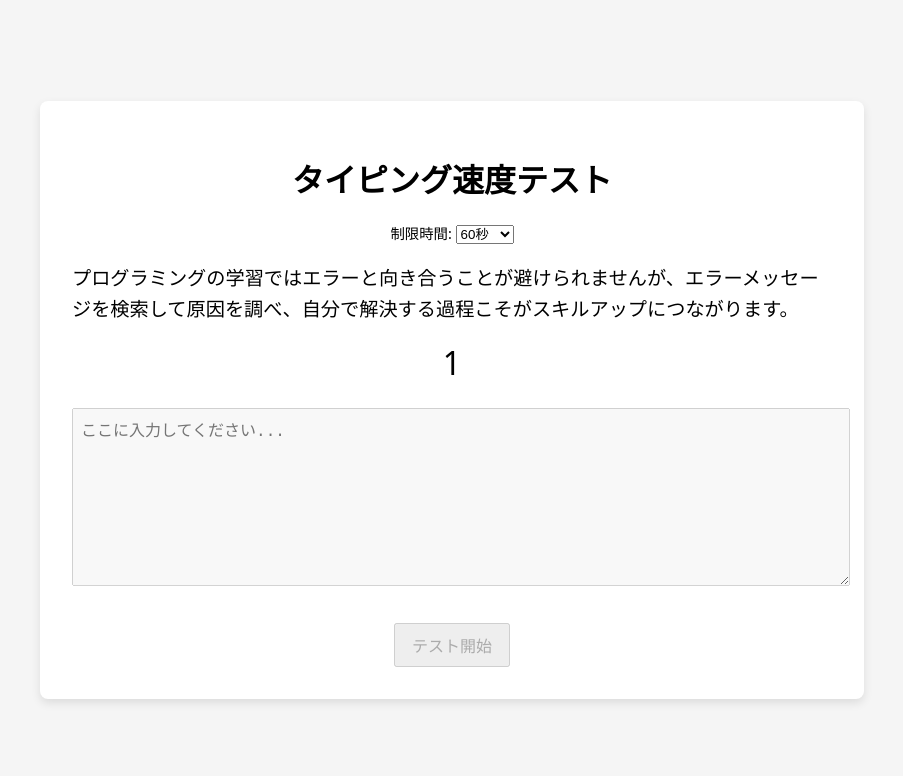
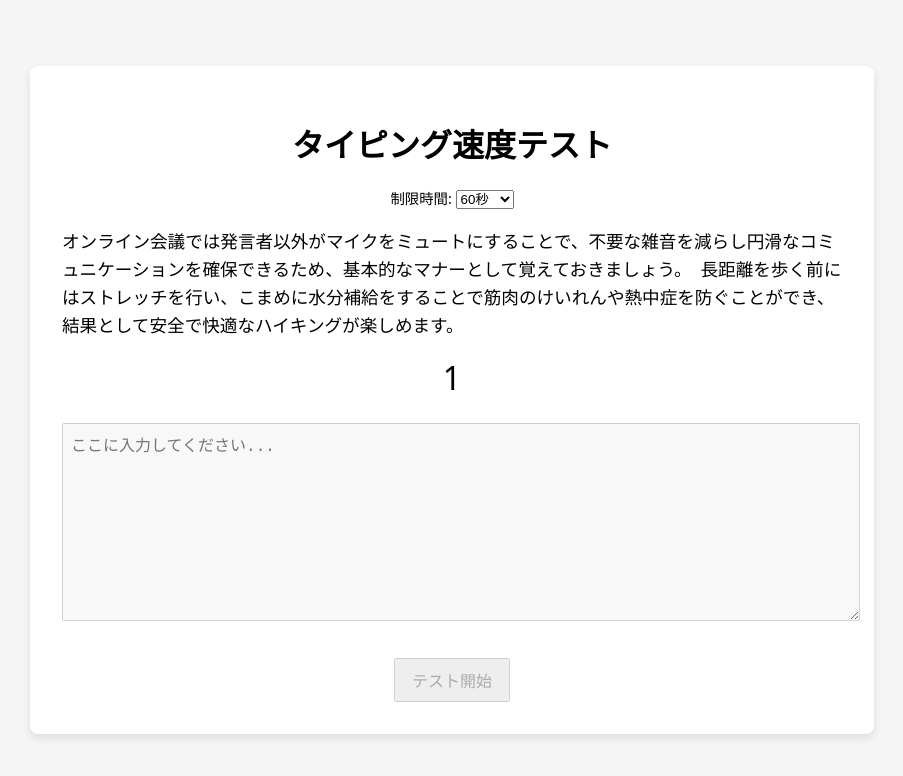
Before and after one commit to JapanTyping/typing-app, a plain HTML site: page index.html in a window 1280 px wide. Both pictures are taken after a click on the button "テスト開始". Shown: the whole page, without its empty margins (188-1091 px from the left). Drawn offline with Linux system fonts and the light colour scheme.

Commit message:
Add files via upload

```diff
--- a/script.js
+++ b/script.js
@@ -1,25 +1,25 @@
 
 const prompts = [
-  "パソコンでのタイピングが速くなると、メール作成や資料作りにかかる時間が大幅に短縮されるため、仕事の効率が向上し、余った時間を学習や趣味に充てることができます。",
-  "日本の四季折々の風景は美しく、特に春の桜並木や秋の紅葉は多くの観光客を魅了しますが、地元の人々にとっては幼い頃から馴染みのある心温まる原風景でもあります。",
-  "新しい言語を学習するとき、毎日少しずつ継続的に練習することが最も効果的であり、短期間に詰め込むよりも長期的に記憶が定着しやすくなると言われています。",
-  "オンライン会議では発言者以外がマイクをミュートにすることで、不要な雑音を減らし円滑なコミュニケーションを確保できるため、基本的なマナーとして覚えておきましょう。",
-  "長距離を歩く前にはストレッチを行い、こまめに水分補給をすることで筋肉のけいれんや熱中症を防ぐことができ、結果として安全で快適なハイキングが楽しめます。",
-  "図書館では静寂が保たれているため、集中して読書や勉強ができるだけでなく、膨大な蔵書の中から思いがけない本と出会う喜びを味わうことができるのが魅力です。",
-  "週末の農産物直売所には、地元の農家が朝採れの新鮮な野菜や果物を並べており、生産者の顔が見える安心感と旬の味覚を楽しめることから多くの人で賑わいます。",
-  "旅行の計画を立てる際には、目的地の気候や交通手段だけでなく、現地での文化や習慣を事前に調べておくことでトラブルを避け、より深い体験が得られるでしょう。",
-  "家電製品を長持ちさせるためには、取扱説明書に記載された定期的なメンテナンスを怠らず、フィルター清掃やファームウェアの更新を行うことが重要です。",
-  "音楽を聴きながら作業すると集中力が高まるという人もいれば、逆に注意が散漫になるという人もいるため、自分の性格や作業内容に合わせて環境を整えることが大切です。",
-  "金融リテラシーを高めるには、まず家計簿をつけて収支を把握し、無駄な出費を減らしたうえで投資や保険の基礎知識を学ぶことが、将来の資産形成の第一歩となります。",
-  "海外とのビジネスメールでは時差を考慮し、相手の営業時間内に届くよう送信時間を調整すると迅速な返信が得られやすく、商談をスムーズに進めることができます。",
-  "運動不足を解消するために毎日一万歩を目標に歩く人が増えていますが、続けるコツは数字ばかり気にせず、景色を楽しんだり友人と一緒に歩いたりして達成感を味わうことです。",
-  "プログラミングの学習ではエラーと向き合うことが避けられませんが、エラーメッセージを検索して原因を調べ、自分で解決する過程こそがスキルアップにつながります。",
-  "環境に配慮したライフスタイルとして、マイボトルやエコバッグを持ち歩く習慣を身につければ、プラスチックごみを減らし、地球温暖化防止に貢献することができます。",
-  "新刊書を発売日に購入するのも楽しいですが、古本屋で絶版になった書籍を見つける瞬間には、一期一会の出会いならではの感動とコレクター心を満たす喜びがあります。",
-  "長時間のデスクワークでは、一時間に一度立ち上がって軽いストレッチをするだけでも血行が促進され、肩こりや腰痛の予防につながると多くの専門家が推奨しています。",
-  "家庭料理の味付けを安定させるには計量スプーンやキッチンスケールを使うと良いですが、経験を積むと香りや色合いで塩梅を判断できるようになり、料理が一層楽しくなります。",
-  "スマートフォンで写真を撮る際、構図の三分割法を意識して被写体を配置するとバランスが良くなり、誰でも簡単にプロのような仕上がりを実現できると言われています。",
-  "公共交通機関で席を譲るときは、相手が遠慮しないよう自然な声かけと笑顔を添えることで、心温まるやり取りになり、周囲にも良い雰囲気が広がります。"
+  "パソコンでのタイピングが速くなると、メール作成や資料作りにかかる時間が大幅に短縮されるため、仕事の効率が向上し、余った時間を学習や趣味に充てることができます。　日本の四季折々の風景は美しく、特に春の桜並木や秋の紅葉は多くの観光客を魅了しますが、地元の人々にとっては幼い頃から馴染みのある心温まる原風景でもあります。",
+  "日本の四季折々の風景は美しく、特に春の桜並木や秋の紅葉は多くの観光客を魅了しますが、地元の人々にとっては幼い頃から馴染みのある心温まる原風景でもあります。　新しい言語を学習するとき、毎日少しずつ継続的に練習することが最も効果的であり、短期間に詰め込むよりも長期的に記憶が定着しやすくなると言われています。",
+  "新しい言語を学習するとき、毎日少しずつ継続的に練習することが最も効果的であり、短期間に詰め込むよりも長期的に記憶が定着しやすくなると言われています。　オンライン会議では発言者以外がマイクをミュートにすることで、不要な雑音を減らし円滑なコミュニケーションを確保できるため、基本的なマナーとして覚えておきましょう。",
+  "オンライン会議では発言者以外がマイクをミュートにすることで、不要な雑音を減らし円滑なコミュニケーションを確保できるため、基本的なマナーとして覚えておきましょう。　長距離を歩く前にはストレッチを行い、こまめに水分補給をすることで筋肉のけいれんや熱中症を防ぐことができ、結果として安全で快適なハイキングが楽しめます。",
+  "長距離を歩く前にはストレッチを行い、こまめに水分補給をすることで筋肉のけいれんや熱中症を防ぐことができ、結果として安全で快適なハイキングが楽しめます。　図書館では静寂が保たれているため、集中して読書や勉強ができるだけでなく、膨大な蔵書の中から思いがけない本と出会う喜びを味わうことができるのが魅力です。",
+  "図書館では静寂が保たれているため、集中して読書や勉強ができるだけでなく、膨大な蔵書の中から思いがけない本と出会う喜びを味わうことができるのが魅力です。　金融リテラシーを高めるには、まず家計簿をつけて収支を把握し、無駄な出費を減らしたうえで投資や保険の基礎知識を学ぶことが、将来の資産形成の第一歩となります。",
+  "金融リテラシーを高めるには、まず家計簿をつけて収支を把握し、無駄な出費を減らしたうえで投資や保険の基礎知識を学ぶことが、将来の資産形成の第一歩となります。　運動不足を解消するために毎日一万歩を目標に歩く人が増えていますが、続けるコツは数字ばかり気にせず、景色を楽しんだり友人と一緒に歩いたりして達成感を味わうことです。",
+  "運動不足を解消するために毎日一万歩を目標に歩く人が増えていますが、続けるコツは数字ばかり気にせず、景色を楽しんだり友人と一緒に歩いたりして達成感を味わうことです。　プログラミングの学習ではエラーと向き合うことが避けられませんが、エラーメッセージを検索して原因を調べ、自分で解決する過程こそがスキルアップにつながります。",
+  "プログラミングの学習ではエラーと向き合うことが避けられませんが、エラーメッセージを検索して原因を調べ、自分で解決する過程こそがスキルアップにつながります。　環境に配慮したライフスタイルとして、マイボトルやエコバッグを持ち歩く習慣を身につければ、プラスチックごみを減らし、地球温暖化防止に貢献することができます。",
+  "環境に配慮したライフスタイルとして、マイボトルやエコバッグを持ち歩く習慣を身につければ、プラスチックごみを減らし、地球温暖化防止に貢献することができます。　パソコンでのタイピングが速くなると、メール作成や資料作りにかかる時間が大幅に短縮されるため、仕事の効率が向上し、余った時間を学習や趣味に充てることができます。",
+  "パソコンでのタイピングが速くなると、メール作成や資料作りにかかる時間が大幅に短縮されるため、仕事の効率が向上し、余った時間を学習や趣味に充てることができます。　日本の四季折々の風景は美しく、特に春の桜並木や秋の紅葉は多くの観光客を魅了しますが、地元の人々にとっては幼い頃から馴染みのある心温まる原風景でもあります。",
+  "日本の四季折々の風景は美しく、特に春の桜並木や秋の紅葉は多くの観光客を魅了しますが、地元の人々にとっては幼い頃から馴染みのある心温まる原風景でもあります。　新しい言語を学習するとき、毎日少しずつ継続的に練習することが最も効果的であり、短期間に詰め込むよりも長期的に記憶が定着しやすくなると言われています。",
+  "新しい言語を学習するとき、毎日少しずつ継続的に練習することが最も効果的であり、短期間に詰め込むよりも長期的に記憶が定着しやすくなると言われています。　オンライン会議では発言者以外がマイクをミュートにすることで、不要な雑音を減らし円滑なコミュニケーションを確保できるため、基本的なマナーとして覚えておきましょう。",
+  "オンライン会議では発言者以外がマイクをミュートにすることで、不要な雑音を減らし円滑なコミュニケーションを確保できるため、基本的なマナーとして覚えておきましょう。　長距離を歩く前にはストレッチを行い、こまめに水分補給をすることで筋肉のけいれんや熱中症を防ぐことができ、結果として安全で快適なハイキングが楽しめます。",
+  "長距離を歩く前にはストレッチを行い、こまめに水分補給をすることで筋肉のけいれんや熱中症を防ぐことができ、結果として安全で快適なハイキングが楽しめます。　図書館では静寂が保たれているため、集中して読書や勉強ができるだけでなく、膨大な蔵書の中から思いがけない本と出会う喜びを味わうことができるのが魅力です。",
+  "図書館では静寂が保たれているため、集中して読書や勉強ができるだけでなく、膨大な蔵書の中から思いがけない本と出会う喜びを味わうことができるのが魅力です。　金融リテラシーを高めるには、まず家計簿をつけて収支を把握し、無駄な出費を減らしたうえで投資や保険の基礎知識を学ぶことが、将来の資産形成の第一歩となります。",
+  "金融リテラシーを高めるには、まず家計簿をつけて収支を把握し、無駄な出費を減らしたうえで投資や保険の基礎知識を学ぶことが、将来の資産形成の第一歩となります。　運動不足を解消するために毎日一万歩を目標に歩く人が増えていますが、続けるコツは数字ばかり気にせず、景色を楽しんだり友人と一緒に歩いたりして達成感を味わうことです。",
+  "運動不足を解消するために毎日一万歩を目標に歩く人が増えていますが、続けるコツは数字ばかり気にせず、景色を楽しんだり友人と一緒に歩いたりして達成感を味わうことです。　プログラミングの学習ではエラーと向き合うことが避けられませんが、エラーメッセージを検索して原因を調べ、自分で解決する過程こそがスキルアップにつながります。",
+  "プログラミングの学習ではエラーと向き合うことが避けられませんが、エラーメッセージを検索して原因を調べ、自分で解決する過程こそがスキルアップにつながります。　環境に配慮したライフスタイルとして、マイボトルやエコバッグを持ち歩く習慣を身につければ、プラスチックごみを減らし、地球温暖化防止に貢献することができます。",
+  "環境に配慮したライフスタイルとして、マイボトルやエコバッグを持ち歩く習慣を身につければ、プラスチックごみを減らし、地球温暖化防止に貢献することができます。　パソコンでのタイピングが速くなると、メール作成や資料作りにかかる時間が大幅に短縮されるため、仕事の効率が向上し、余った時間を学習や趣味に充てることができます。"
 ];
 
 const promptEl   = document.getElementById('prompt');
@@ -34,22 +34,22 @@ let countdownInterval;
 let timerInterval;
 let startTime   = 0;
 let limitSeconds= 60;
+let currentPrompt = "";
 let onInputHandler = null;
 
 function startTest(){
-  // 初期化
+  // リセット
   resultEl.textContent = '';
   inputEl.value = '';
   inputEl.disabled = true;
   timerEl.textContent = '';
   countdownEl.textContent = '';
 
-  // タイマー設定
   limitSeconds = parseInt(timeSelect.value,10);
 
-  // ランダムにお題をセット
-  const prompt = prompts[Math.floor(Math.random() * prompts.length)];
-  promptEl.textContent = prompt;
+  // ランダムお題
+  currentPrompt = prompts[Math.floor(Math.random() * prompts.length)];
+  promptEl.textContent = currentPrompt;
 
   // 3秒カウントダウン
   let count = 3;
@@ -61,12 +61,12 @@ function startTest(){
     }else{
       clearInterval(countdownInterval);
       countdownEl.textContent = 'スタート!';
-      beginTyping(prompt);
+      beginTyping();
     }
   },1000);
 }
 
-function beginTyping(prompt){
+function beginTyping(){
   inputEl.disabled = false;
   inputEl.focus();
   startTime = Date.now();
@@ -79,35 +79,37 @@ function beginTyping(prompt){
       timerEl.textContent = `残り ${secondsLeft} 秒`;
     }else{
       clearInterval(timerInterval);
-      finishTest(prompt);
+      finishTest();
     }
   },1000);
 
-  // 入力が完了したら自動終了（リスナーを毎回セット）
+  // すでにハンドラがあれば解除
+  if(onInputHandler){
+    inputEl.removeEventListener('input', onInputHandler);
+  }
   onInputHandler = () => {
-    if(inputEl.value.length >= prompt.length){
+    if(inputEl.value === currentPrompt){
       clearInterval(timerInterval);
-      finishTest(prompt);
+      finishTest();
     }
   };
   inputEl.addEventListener('input', onInputHandler);
 }
 
-function finishTest(prompt){
+function finishTest(){
   inputEl.disabled = true;
   timerEl.textContent = '終了';
   countdownEl.textContent = '';
 
-  // リスナー解除
   if(onInputHandler){
     inputEl.removeEventListener('input', onInputHandler);
     onInputHandler = null;
   }
 
   const typed = inputEl.value;
-  const correctChars = getCorrectCharCount(prompt, typed);
+  const correctChars = getCorrectCharCount(currentPrompt, typed);
   const elapsedSec = (Date.now() - startTime) / 1000;
-  const accuracy = prompt.length ? (correctChars / prompt.length * 100).toFixed(1) : 0;
+  const accuracy = currentPrompt.length ? (correctChars / currentPrompt.length * 100).toFixed(1) : 0;
   const wpm = (elapsedSec > 0) ? ((correctChars / 5) / (elapsedSec / 60)).toFixed(1) : 0;
 
   resultEl.innerHTML = `正確さ: ${accuracy}% | WPM: ${wpm}`;
--- a/style.css
+++ b/style.css
@@ -10,7 +10,7 @@ body{
   background:#f5f5f5;
 }
 .container{
-  max-width:760px;
+  max-width:780px;
   width:94%;
   background:#fff;
   padding:2rem;
@@ -23,7 +23,7 @@ body{
   font-size:0.9rem;
 }
 #prompt{
-  font-size:1.2rem;
+  font-size:1.1rem;
   margin-bottom:1rem;
   line-height:1.6;
   text-align:left;
@@ -35,7 +35,7 @@ body{
 }
 #input{
   width:100%;
-  height:160px;
+  height:180px;
   font-size:1rem;
   padding:.5rem;
   margin-top:1rem;
```
